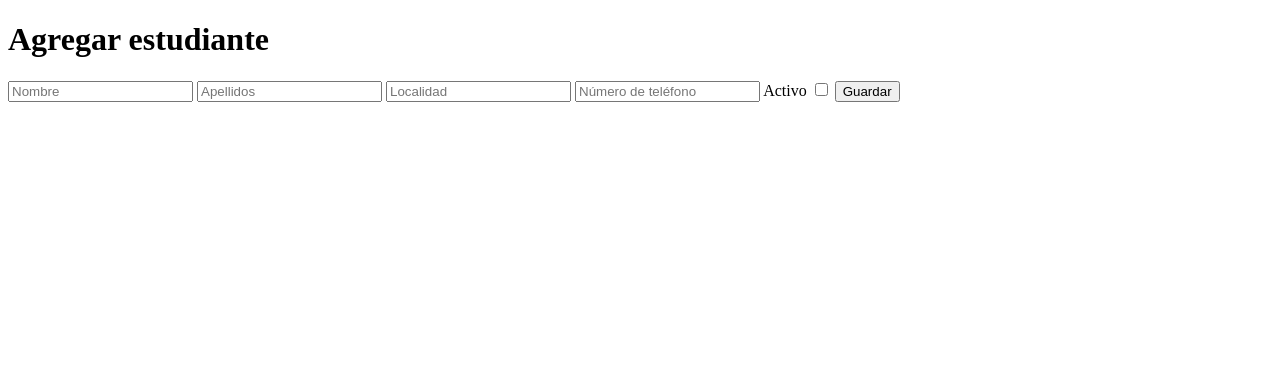
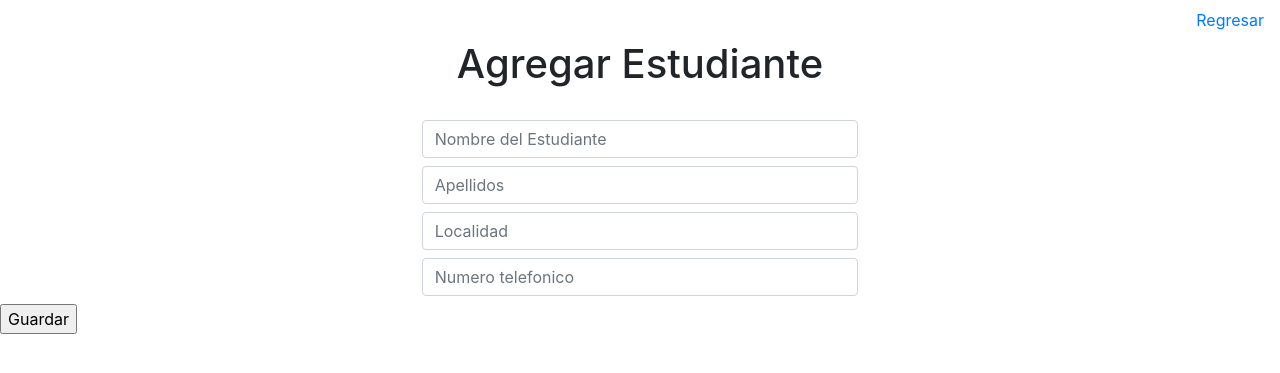
Before and after one commit to Diego448/scholar-control, a Flask app: page /add/student in a window 1280 px wide. Shown: the top 373 px of the page. Run offline with Flask 2, Linux system fonts and the light colour scheme; some libraries are stand-ins or nearby versions.

Commit message:
added style

```diff
--- a/webapp/templates/add_student.html
+++ b/webapp/templates/add_student.html
@@ -2,16 +2,26 @@
 <head>
     <meta encoding="utf-8">
     <title>Agregar estudiante</title>
+    <link rel="stylesheet" href="{{ url_for('static', filename='bootstrap.css') }}">
 </head>
 <body>
-    <h1>Agregar estudiante</h1>
+    <nav class="nav justify-content-end">
+        <a class="nav-item nav-link" href="{{ url_for('student_directory') }}">Regresar</a>
+    </nav>
+    <h1 class="h1 text-center pb-4">Agregar Estudiante</h1>
     <form method="POST">
-        <input type="text" name="firstname" id="firstname" placeholder="Nombre" required>
-        <input type="text" name="lastname" id="lastname" placeholder="Apellidos" required>
-        <input type="text" name="location" id="location" placeholder="Localidad" required>
-        <input type="tel" name="phone_number" id="phone_number" placeholder="Número de teléfono" required>
-        <label for="status">Activo</label>
-        <input type="checkbox" name="status" id="status" value="True">
+        <div class="row justify-content-center mb-2">
+            <input class="form-control col-sm-4" type="text" name="name" id="name" placeholder="Nombre del Estudiante" required>
+        </div>
+        <div class="row justify-content-center mb-2">
+            <input class="form-control col-sm-4" type="text" name="lastname" id="lastname" placeholder="Apellidos" required>
+        </div>
+        <div class="row justify-content-center mb-2">
+            <input class="form-control col-sm-4" type="text" name="city" id="city" placeholder="Localidad" required>
+        </div>
+        <div class="row justify-content-center mb-2">
+            <input class="form-control col-sm-4" type="tel" name="phone_number" id="phone_number" placeholder="Numero telefonico" required>
+        </div>
         <input type="submit" value="Guardar">
     </form>
 </body>
```
